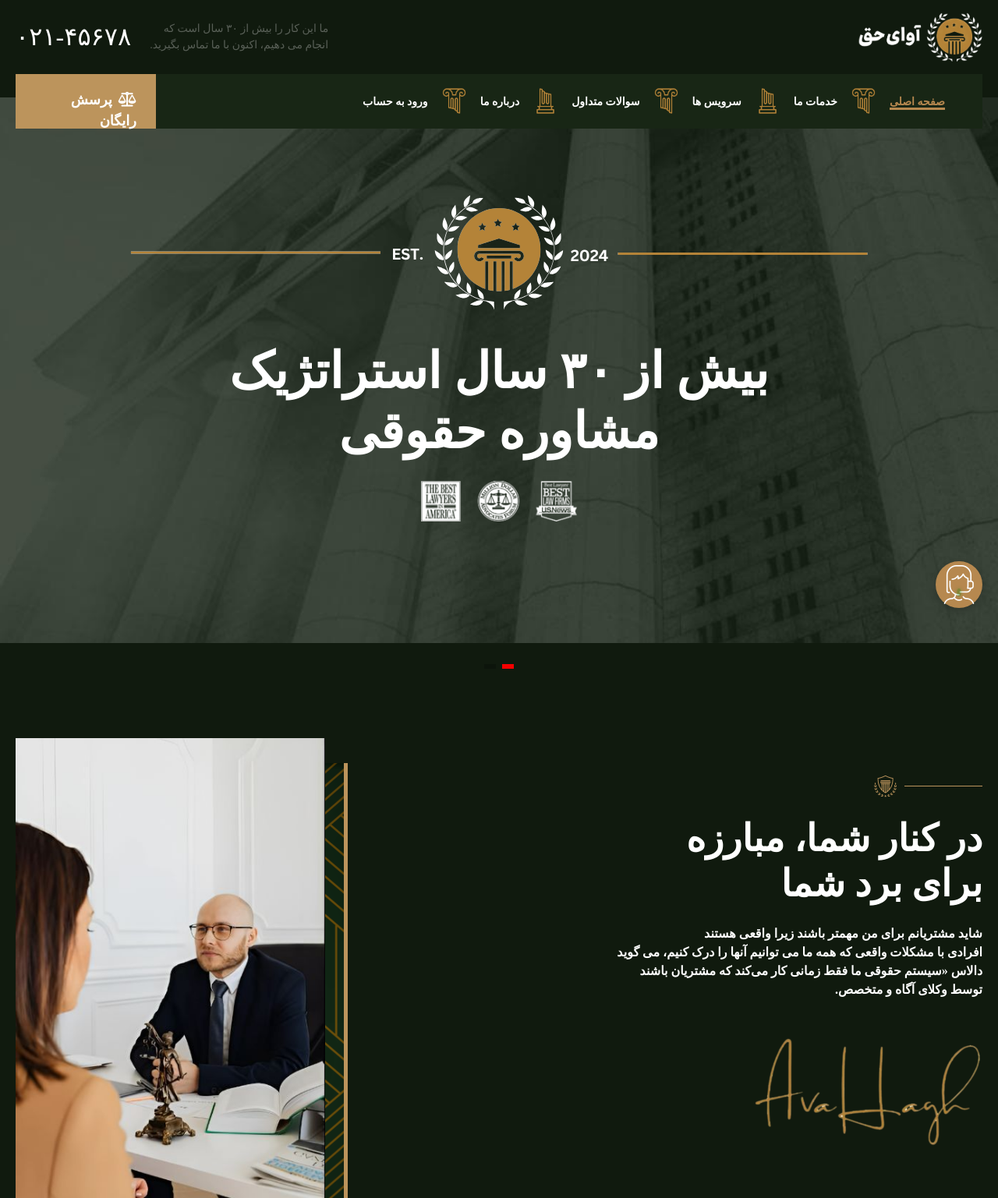
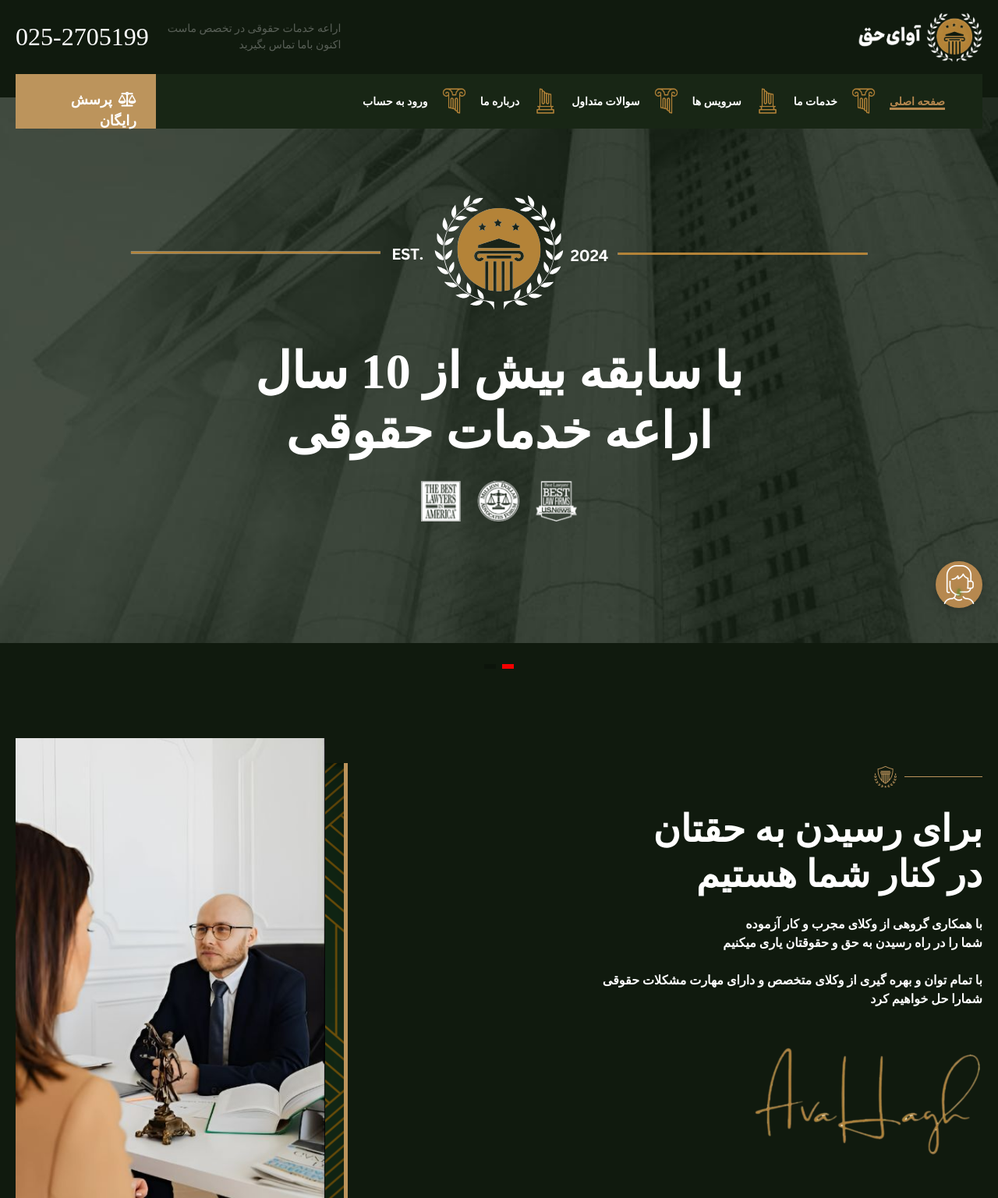
Before and after one commit to saei1d/vakil, a Django app: page /home/ in a window 1280 px wide. Shown: the top 1537 px of the page at 78% size. Run offline with Django 5.2, Linux system fonts and the light colour scheme; data that the repository does not hold is empty; some libraries are stand-ins or nearby versions; some web fonts are replaced.

Commit message:
text chanegs

```diff
--- a/templates/base.html
+++ b/templates/base.html
@@ -129,11 +129,11 @@
             </div>
             <div class="col-md-7 d-flex justify-content-end gap-4 align-items-center">
                 <p class="fs-14 fw-lighter" style="color:rgba(255,255,255,0.3);">
-                    ما این کار را بیش از ۳۰ سال است که
+                    اراعه خدمات حقوقی در تخصص ماست
                     <br>
-                    انجام می دهیم، اکنون با ما تماس بگیرید.
+                    اکنون باما تماس بگیرید
                 </p>
-                <h2 class="fw-lighter">۰۲۱-۴۵۶۷۸</h2>
+                <h2 class="fw-lighter">025-2705199</h2>
             </div>
         </nav>
         <!-- nav top -->
@@ -158,7 +158,8 @@
                 </li>
                 <img src="{% static "image/icons8-capital-100.png" %}" alt="navpic" width="35px">
                 <li>
-                    <a href="https://saei1d.pythonanywhere.com/faq/" class="{% if request.path == '/faq/' %}activelink{% endif %}">سوالات
+                    <a href="https://saei1d.pythonanywhere.com/faq/"
+                       class="{% if request.path == '/faq/' %}activelink{% endif %}">سوالات
                         متداول</a>
                 </li>
                 <img src="{% static "image/icons8-greek-pillar-base-100.png" %}" alt="navpic" width="35px">
@@ -254,11 +255,11 @@
                 <div class="col-md-7 d-flex justify-content-end gap-4 align-items-center">
                     <p class="fs-14 fw-lighter"
                        style="color:rgba(255,255,255,0.3);    transform: translate(-14px, -177px);">
-                        ما این کار را بیش از ۳۰ سال است که
+                        هاراعه خدمات حقوقی در تخصص ماست
                         <br>
-                        انجام می دهیم، اکنون با ما تماس بگیرید.
+                        اکنون با ما تماس بگیرید.
                     </p>
-                    <h2 class="fw-lighter">۰۲۱۱۲۳۴۵۶۷۸</h2>
+                    <h2 class="fw-lighter">025-2705199</h2>
                 </div>
             </nav>
             <!-- nav top -->
--- a/users/models.py
+++ b/users/models.py
@@ -10,6 +10,5 @@ class Client(AbstractUser):
     otp = models.IntegerField(null=True, blank=True)
     timestamp = models.DateTimeField(default=now)
 
-
     USERNAME_FIELD = 'username'
     REQUIRED_FIELDS = []
--- a/users/templates/users/index.html
+++ b/users/templates/users/index.html
@@ -15,9 +15,9 @@
                         {% load static %}
                         <img src="{% static "image/sliderlogo.png" %}" width="850px" class="p-2 mb-4" alt="">
                         <h1 class="my-2 h1-res mb-4" style="font-size: 64px;">
-                            بیش از ۳۰ سال استراتژیک
+                            با سابقه بیش از 10 سال
                             <br>
-                            مشاوره حقوقی
+                            اراعه خدمات حقوقی
                         </h1>
                         <img src="{% static "image/slider-img2.png" %}" style="width: 200px !important;" alt="">
                     </div>
@@ -29,9 +29,9 @@
                         {% load static %}
                         <img src="{% static "image/sliderlogo.png" %}" width="850px" class="p-2 mb-4" alt="">
                         <h1 class="my-2 h1-res mb-4" style="font-size: 64px;">
-                            بیش از ۳۰ سال استراتژیک
+                            با سابقه بیش از 10 سال
                             <br>
-                            مشاوره حقوقی
+                            اراعه خدمات حقوقی
                         </h1>
                         <img src="{% static "image/slider-img2.png" %}" style="width: 200px !important;" alt="">
                     </div>
@@ -65,19 +65,16 @@
             <div class="row justify-content-between align-items-center">
                 <div class="col-md-5 text-md-start text-center mb-3">
                     <img src="{% static "image/icon1.png" %}" alt="">
-                    <h2 class="my-4" style="font-size: 48px;">در کنار شما، مبارزه
+                    <h2 class="my-4" style="font-size: 48px;">برای رسیدن به حقتان
                         <br>
-                        برای برد شما
+                        در کنار شما هستیم
                     </h2>
                     <p>
-                        شاید مشتریانم برای من مهمتر باشند زیرا واقعی هستند
+                        با همکاری گروهی از وکلای مجرب و کار آزموده
                         <br>
-                        افرادی با مشکلات واقعی که همه ما می توانیم آنها را درک کنیم، می گوید
+شما را در راه رسیدن به حق و حقوقتان یاری میکنیم                        <br>
                         <br>
-                        دالاس «سیستم حقوقی ما فقط زمانی کار می‌کند که مشتریان باشند
-                        <br>
-                        توسط وکلای آگاه و متخصص.
-                    </p>
+با تمام توان و بهره گیری از وکلای متخصص و دارای مهارت مشکلات حقوقی شمارا حل خواهیم کرد                    </p>
                     <img src="{% static "image/signature1.png" %}" class="mt-5" alt="">
                 </div>
                 <div class="col-md-4 ">
@@ -108,7 +105,7 @@
                                 <img src="{% static "image/supporter.png" %}" width="50px" alt="">
                                 <div>
                                     <p class="text-gold mb-2">تماس اضطراری</p>
-                                    <h6> ۰۲۱-۱۲۳۴۵۶۷۸</h6>
+                                    <h6> 025-2705199</h6>
                                 </div>
                             </div>
                             <div class="ئف-3 mt-4 d-flex col-6 align-items-center flex-column flex-md-row gap-3 justify-content-md-start justify-content-center">
@@ -190,12 +187,9 @@
             <div class="text-center mt-5">
                 <img src="{% static "image/emptylogo.png" %}" width="300" height="60" alt="">
                 <h2 class="my-5 lh-lg">
-                    تیم وکلای ما رکوردهای بزرگی را ثبت کرده اند، از جمله
-                    <br>
-                    بزرگترین حکم دریافت غرامت در کشور
-                    <br>
-                    با بیش از ۱۳۰ پرونده موفق
-                </h2>
+موفقیت در هر پرونده ای مستلزم اراعه راهکار                    <br>
+دقیق و درست توسط وکیل آگاه و مجرب                    <br>
+و کارشناس و مشاور حقوقی کار بلد است                </h2>
                 <div class="d-flex gap-4 justify-content-center">
                     <a href="https://saei1d.pythonanywhere.com/home/#free" class="bg-gold p-3 px-4 text-black">
                         ارزیابی رایگان </a>
@@ -401,7 +395,7 @@
 
     <section>
         <div class="container-2 mt2">
-            <h2 class="text-center " style="font-size: 42px;">آخرین اخبار و پست ها را بخوانید
+            <h2 class="text-center " style="font-size: 42px;">آخرین اخبار و مطالب را بخوانید
                 <br>
                 درباره <span class="text-gold">دادگاه</span> و <span class="text-gold">قانون</span>
             </h2>
@@ -449,8 +443,8 @@
 
     <!-- fix phone mob -->
     <div class="bg-gold fix-phone">
-        <a href="tel:001800345678" title="تماس با ما 02112345678"><span> تماس با ما
-                ۰۲۱۱۲۳۴۵۶۷۸</span></a>
+        <a href="tel:001800345678" title="تماس با ما 02532705199"><span> تماس با ما
+                025-2705199</span></a>
     </div>
     <!-- fix phone mob -->
 
```
Also changed, not shown: users/admin/user_list.py (+8 -0 lines).
